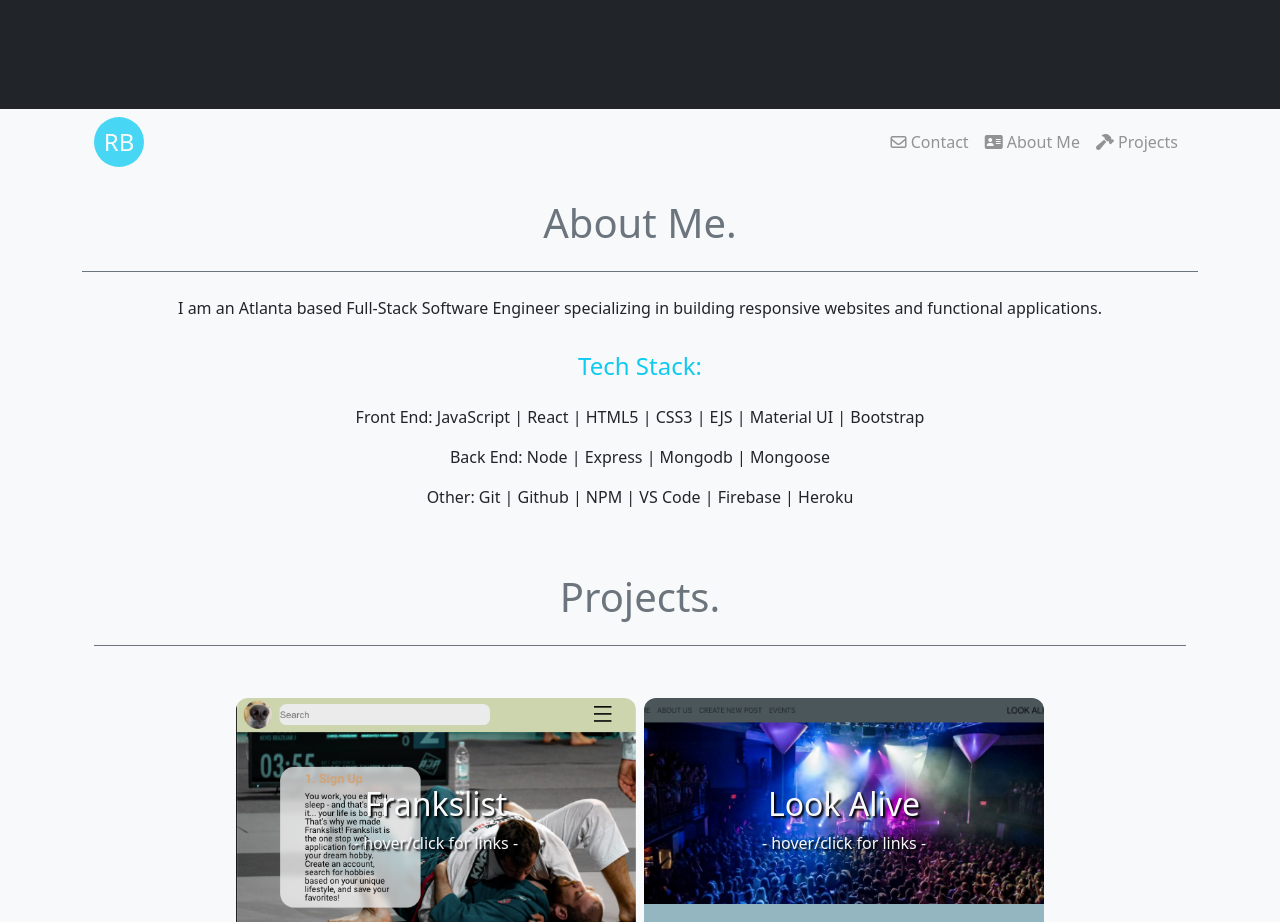
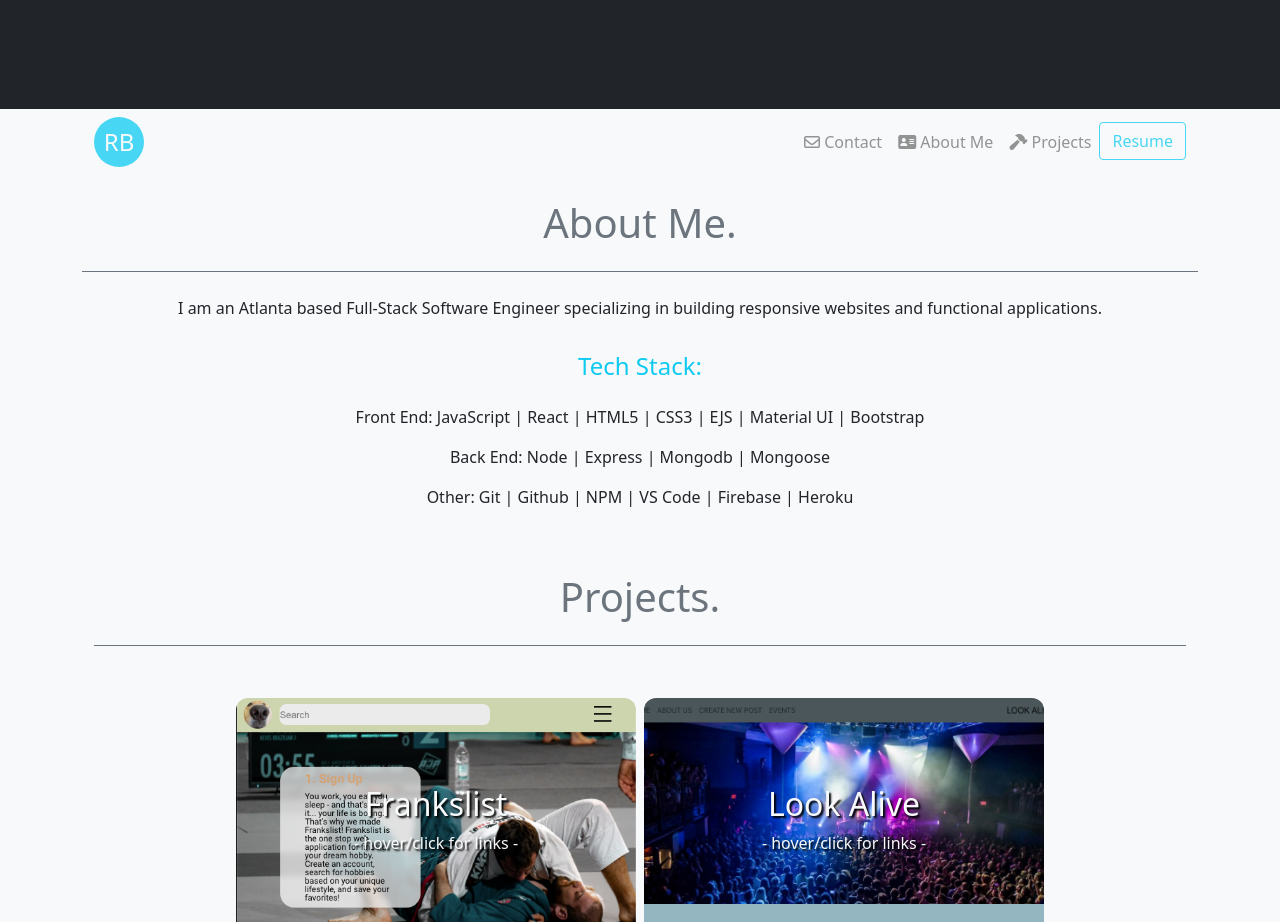
Before and after one commit to rickyboyd45/rickyboyd45.github.io, a website: page index.html in a window 1280 px wide. Shown: the part 880-1802 px from the top of the page. Drawn offline with nearby package versions, Linux system fonts and the light colour scheme.

Commit message:
portfolio no resume

```diff
--- a/index.html
+++ b/index.html
@@ -107,13 +107,12 @@
                     ><i class="fas fa-hammer"></i> Projects</a
                   >
                 </li>
-                <!-- <li>
-                  <a href=""
-                    ><button type="button" class="btn btn-outline-info">
-                      Resume
-                    </button></a
-                  >
-                </li> -->
+                <li>
+                  <a href="https://onedrive.live.com/embed?resid=C2803552BDA07EDD%21146&amp;authkey=%21AN-KLsP1W8pS9t4&amp;em=2&amp;wdEmbedCode=0&amp;wdStartOn=1" width="476px" height="288px"><button type="button" class="btn btn-outline-info">
+                    Resume
+                    </button>
+                  </a>
+                </li>
               </ul>
             </div>
           </div>
```
